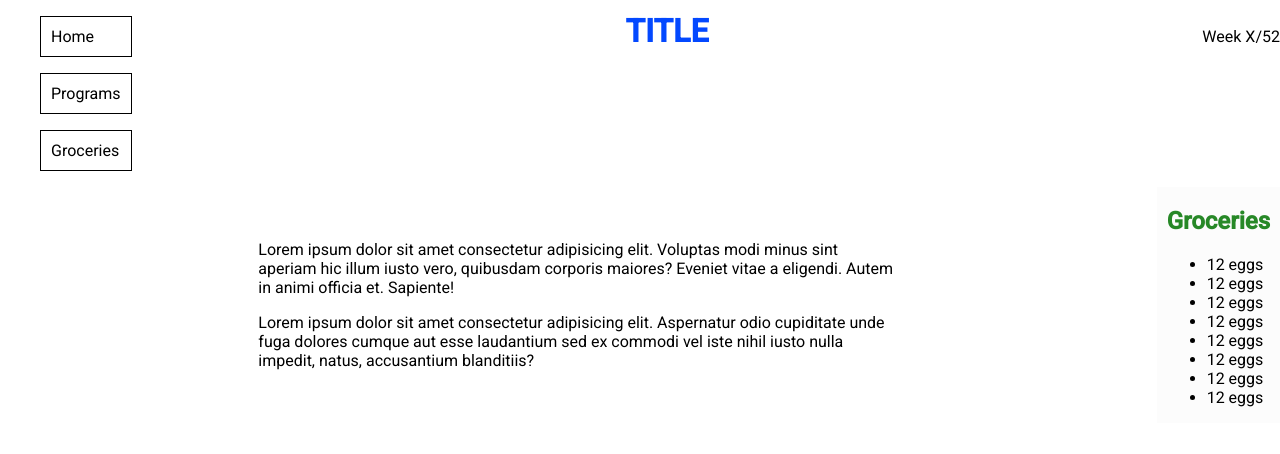
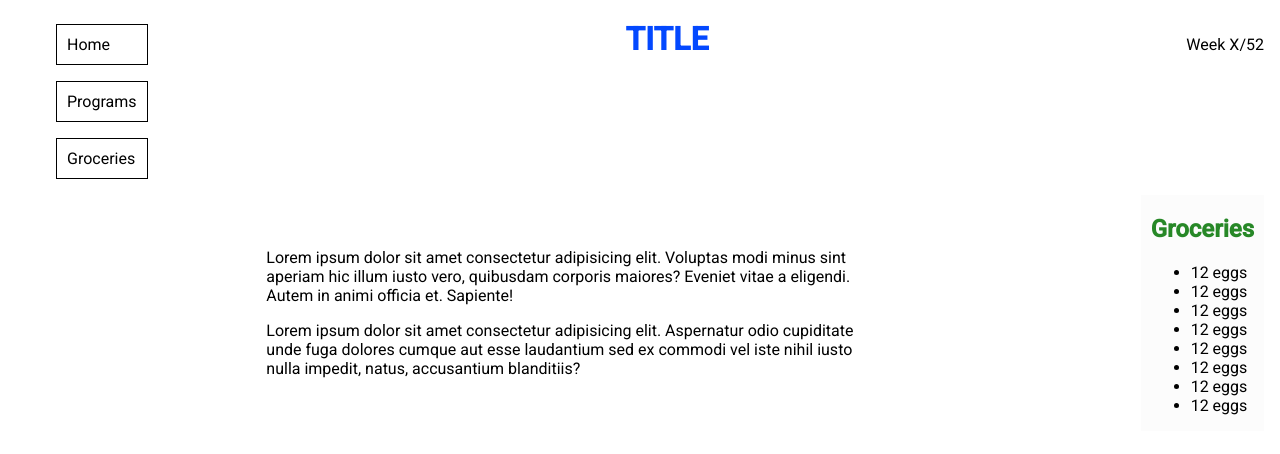
Before and after one commit to brybree/fitdash, an Angular app in the folder frontend/: page / in a window 1280 px wide. Shown: the top 454 px of the page. Built offline with nearby package versions, Linux system fonts and the light colour scheme.

Commit message:
refactor: css global style

```diff
--- a/frontend/src/app/app.component.css
+++ b/frontend/src/app/app.component.css
@@ -1,21 +1,3 @@
-:host {
-    --primary: oklch(0.55 0.31 264);
-    --light-primary: oklch(from var(--primary) calc(l + 0.15) c h);
-    --dark-primary: oklch(from var(--primary) calc(l - 0.15) c h);
-
-    --secondary: oklch(0.55 0.16 143);
-    --light-secondary: oklch(from var(--secondary) calc(l + 0.15) c h);
-    --dark-secondary: oklch(from var(--secondary) calc(l - 0.15) c h);
-
-    --surface-0: oklch(0.99 0 0 / 85%);
-    --surface-1: oklch(1 0 0);
-    --surface-2: oklch(0.96 0.005 300);
-
-    --danger: oklch(0.59 0.23 7);
-
-    box-sizing: border-box;
-}
-
 header {
     display: flex;
     justify-content: space-between;
@@ -36,18 +18,6 @@ header {
 
 }
 
-h1 {
-    color: var(--primary);
-}
-
-h2 {
-    color: var(--secondary);
-}
-
-li::active {
-    color: var(--light-primary);
-}
-
 .content {
     display: flex;
     justify-content: space-between;
--- a/frontend/src/styles.css
+++ b/frontend/src/styles.css
@@ -1,4 +1,26 @@
 /* You can add global styles to this file, and also import other style files */
 
-html, body { height: 100%; }
-body { margin: 0; font-family: Roboto, "Helvetica Neue", sans-serif; }
+:root {
+    --primary: oklch(0.55 0.31 264);
+    --light-primary: oklch(from var(--primary) calc(l + 0.15) c h);
+    --dark-primary: oklch(from var(--primary) calc(l - 0.15) c h);
+
+    --secondary: oklch(0.55 0.16 143);
+    --light-secondary: oklch(from var(--secondary) calc(l + 0.15) c h);
+    --dark-secondary: oklch(from var(--secondary) calc(l - 0.15) c h);
+
+    --surface-0: oklch(0.99 0 0 / 85%);
+    --surface-1: oklch(1 0 0);
+    --surface-2: oklch(0.96 0.005 300);
+
+    --danger: oklch(0.59 0.23 7);
+
+}
+
+html, body { height: 100%; box-sizing: border-box; }
+body { font-family: Roboto, "Helvetica Neue", sans-serif; }
+
+h1 { color: var(--primary); }
+h2 { color: var(--secondary); }
+
+li::active { color: var(--light-primary); }
```
